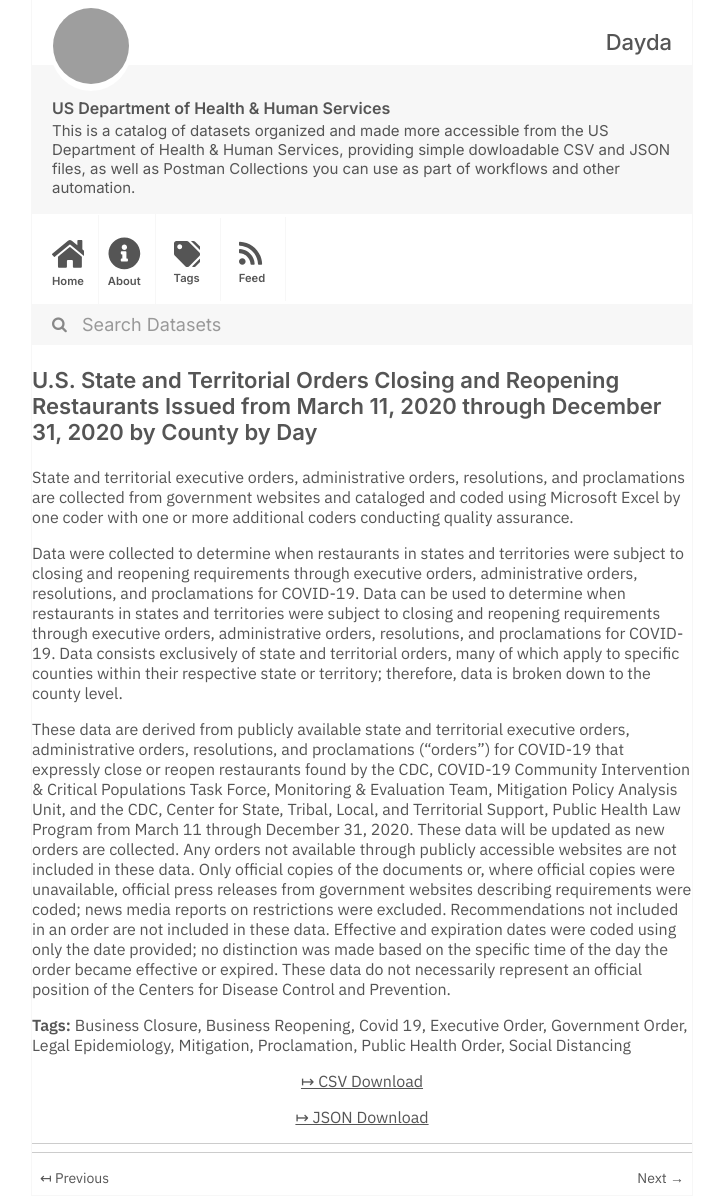
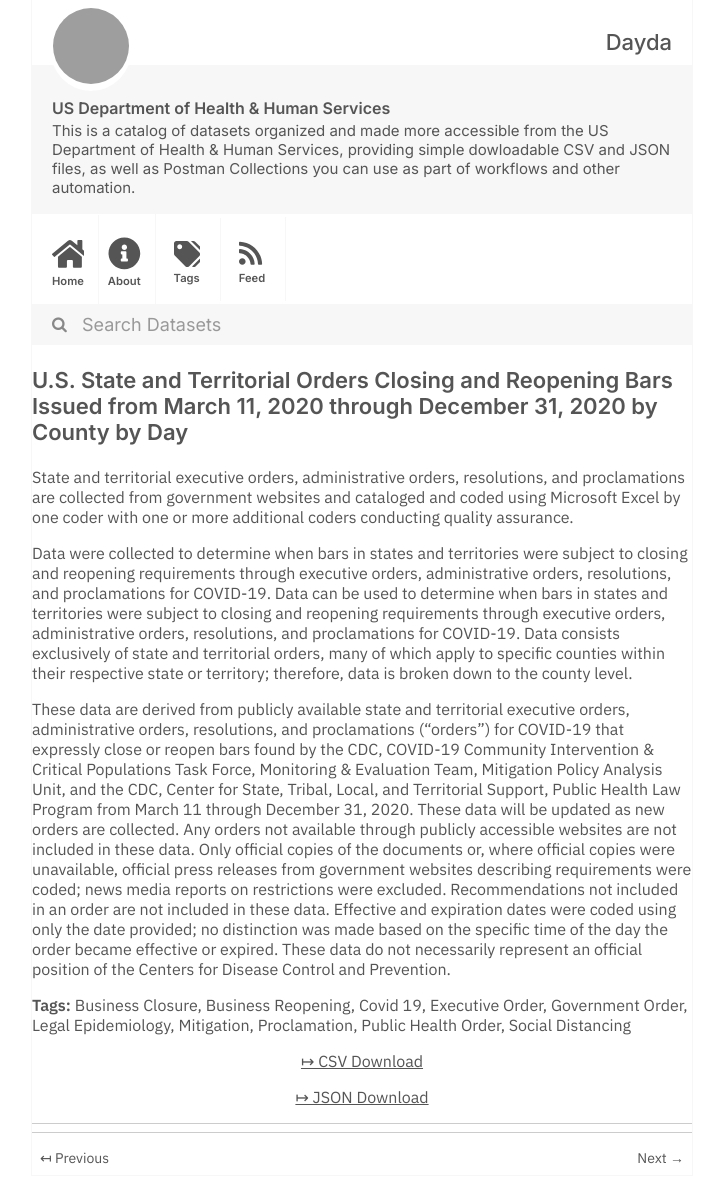
Before and after one commit to dayda-entities/us-department-of-health-and-human-services, a Jekyll site: the page built from _posts/2021-03-16-us-state-and-territorial-order.md, in a window 1280 px wide. Shown: the whole page, without its empty margins (278-1001 px from the left). Built offline with Jekyll 4.4.1, drawn with Linux system fonts in a browser that asks for light colours; grey boxes are pictures that could not be loaded.

Commit message:
Publish Data

```diff
--- a/_posts/2021-03-16-us-state-and-territorial-order.md
+++ b/_posts/2021-03-16-us-state-and-territorial-order.md
@@ -1,9 +1,9 @@
 ---
 title: >-
-  U.S. State and Territorial Orders Closing and Reopening Restaurants Issued
-  from March 11, 2020 through December 31, 2020 by County by Day
-created: '2021-03-16T18:42:37.003701'
-modified: '2021-03-16T18:42:37.003708'
+  U.S. State and Territorial Orders Closing and Reopening Bars Issued from March
+  11, 2020 through December 31, 2020 by County by Day
+created: '2021-03-16T18:54:01.695527'
+modified: '2021-03-16T18:54:01.695534'
 state: active
 type: dataset
 tags:
@@ -18,13 +18,13 @@ tags:
   - Public Health Order
   - Social Distancing
 groups: []
-csv_url: 'https://data.cdc.gov/api/views/azmd-939x/rows.csv?accessType=DOWNLOAD'
-json_url: 'https://data.cdc.gov/api/views/azmd-939x/rows.json?accessType=DOWNLOAD'
+csv_url: 'https://data.cdc.gov/api/views/9kjw-3miq/rows.csv?accessType=DOWNLOAD'
+json_url: 'https://data.cdc.gov/api/views/9kjw-3miq/rows.json?accessType=DOWNLOAD'
 layout: post
 
 ---
 State and territorial executive orders, administrative orders, resolutions, and proclamations are collected from government websites and cataloged and coded using Microsoft Excel by one coder with one or more additional coders conducting quality assurance.
 
-Data were collected to determine when restaurants in states and territories were subject to closing and reopening requirements through executive orders, administrative orders, resolutions, and proclamations for COVID-19. Data can be used to determine when restaurants in states and territories were subject to closing and reopening requirements through executive orders, administrative orders, resolutions, and proclamations for COVID-19. Data consists exclusively of state and territorial orders, many of which apply to specific counties within their respective state or territory; therefore, data is broken down to the county level.
+Data were collected to determine when bars in states and territories were subject to closing and reopening requirements through executive orders, administrative orders, resolutions, and proclamations for COVID-19. Data can be used to determine when bars in states and territories were subject to closing and reopening requirements through executive orders, administrative orders, resolutions, and proclamations for COVID-19. Data consists exclusively of state and territorial orders, many of which apply to specific counties within their respective state or territory; therefore, data is broken down to the county level.
 
-These data are derived from publicly available state and territorial executive orders, administrative orders, resolutions, and proclamations (“orders”) for COVID-19 that expressly close or reopen restaurants found by the CDC, COVID-19 Community Intervention & Critical Populations Task Force, Monitoring & Evaluation Team, Mitigation Policy Analysis Unit, and the CDC, Center for State, Tribal, Local, and Territorial Support, Public Health Law Program from March 11 through December 31, 2020.  These data will be updated as new orders are collected. Any orders not available through publicly accessible websites are not included in these data. Only official copies of the documents or, where official copies were unavailable, official press releases from government websites describing requirements were coded; news media reports on restrictions were excluded. Recommendations not included in an order are not included in these data. Effective and expiration dates were coded using only the date provided; no distinction was made based on the specific time of the day the order became effective or expired. These data do not necessarily represent an official position of the Centers for Disease Control and Prevention.
+These data are derived from publicly available state and territorial executive orders, administrative orders, resolutions, and proclamations (“orders”) for COVID-19 that expressly close or reopen bars found by the CDC, COVID-19 Community Intervention & Critical Populations Task Force, Monitoring & Evaluation Team, Mitigation Policy Analysis Unit, and the CDC, Center for State, Tribal, Local, and Territorial Support, Public Health Law Program from March 11 through December 31, 2020.  These data will be updated as new orders are collected. Any orders not available through publicly accessible websites are not included in these data. Only official copies of the documents or, where official copies were unavailable, official press releases from government websites describing requirements were coded; news media reports on restrictions were excluded. Recommendations not included in an order are not included in these data. Effective and expiration dates were coded using only the date provided; no distinction was made based on the specific time of the day the order became effective or expired. These data do not necessarily represent an official position of the Centers for Disease Control and Prevention.
```
